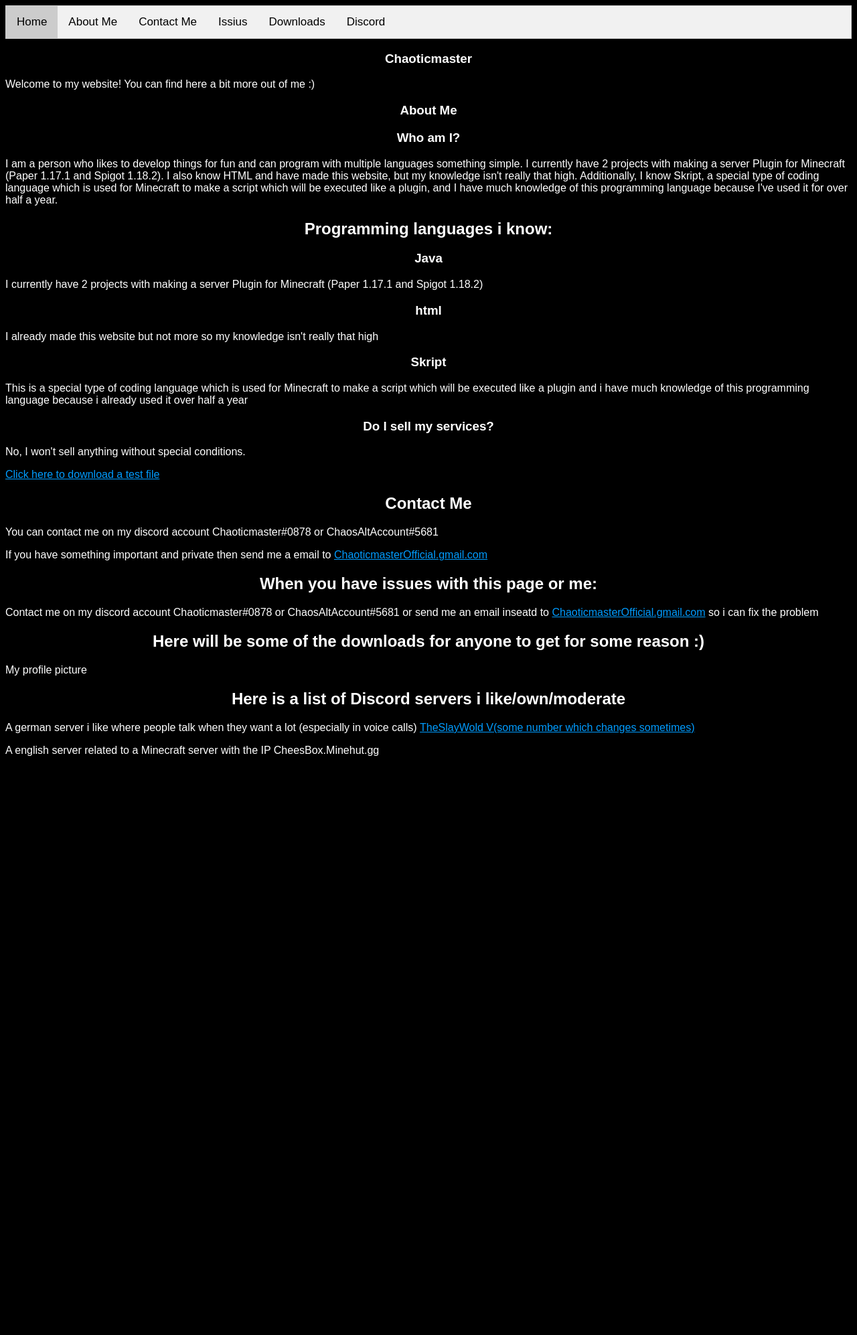
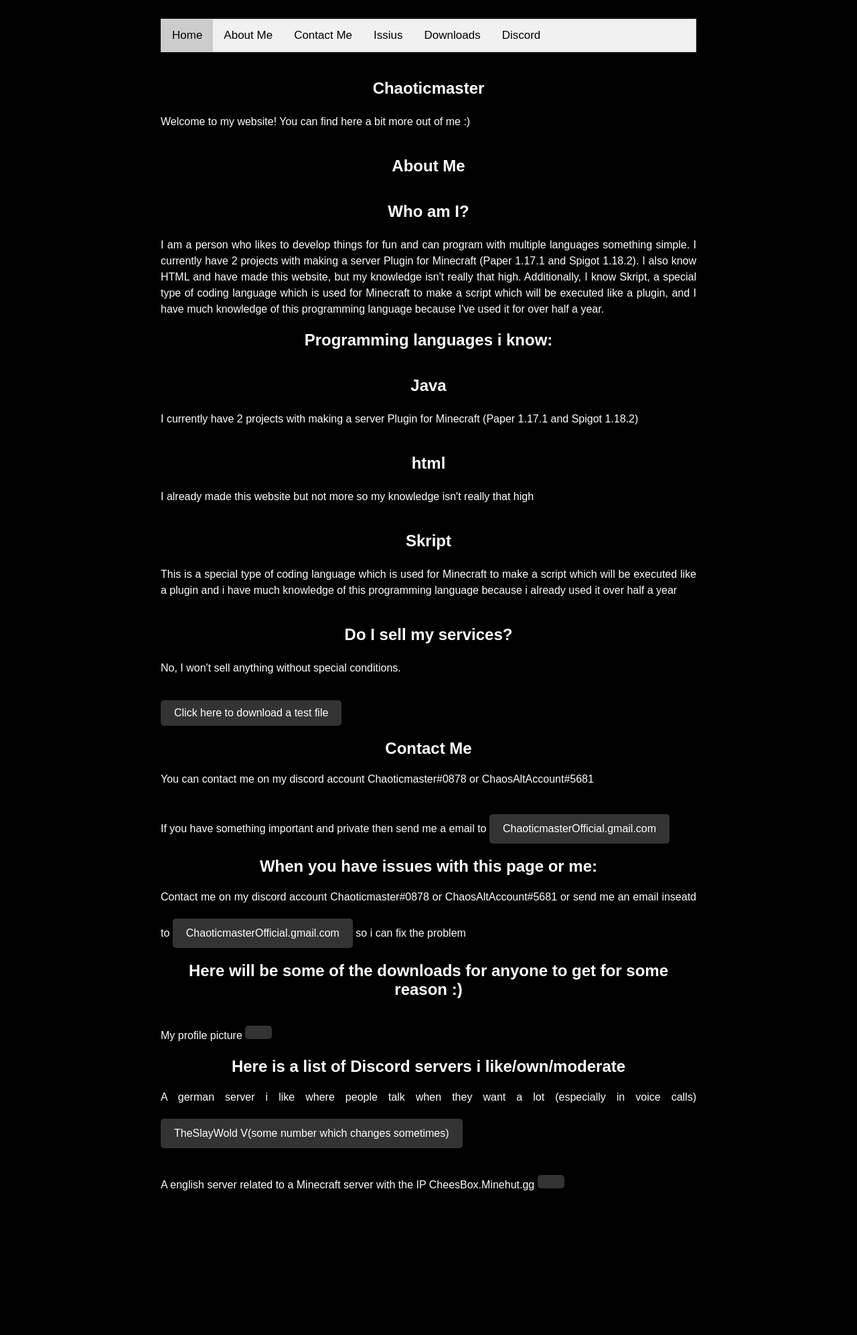
Before and after one commit to NotChaos/webpage, a PHP site: page / in a window 1280 px wide. Shown: the whole page at 67% size. Before the commit the page ends 1129 px from the top, so only its background shows below. Run offline with PHP 8.4, Linux system fonts and the light colour scheme; grey boxes are pictures that could not be loaded.

Commit message:
Update style.css

```diff
--- a/style.css
+++ b/style.css
@@ -73,3 +73,64 @@
   .tab button.active {
     background-color: #ccc;
   }
+#intro-video {
+  display: flex;
+  justify-content: center;
+  align-items: center;
+  height: 100vh;
+  position: relative;
+}
+
+#intro-video video {
+  position: absolute;
+  top: 0;
+  left: 0;
+  width: 100%;
+  height: 100%;
+  object-fit: cover;
+  z-index: -1;
+}
+#content {
+  background-color: #f2f2f2;
+  padding: 10px;
+  cursor: pointer;
+  width: 300px;
+  text-align: justify;
+  overflow: hidden;
+  height: 100px;
+}
+#content.expanded {
+  height: auto;
+}
+
+/* Style the main content */
+#main-content {
+  max-width: 800px;
+  margin: 0 auto;
+  text-align: justify;
+  padding: 20px;
+  font-size: 16px;
+}
+
+#main-content h3 {
+  font-size: 24px;
+  margin-top: 40px;
+}
+
+#main-content p {
+  margin-top: 20px;
+  line-height: 1.5;
+}
+
+#main-content a {
+  display: inline-block;
+  margin-top: 20px;
+  padding: 10px 20px;
+  background-color: #333;
+  color: #fff;
+  text-decoration: none;
+  border-radius: 5px;
+}
+
+#main-content a:hover {
+  background-color: #555;
```
